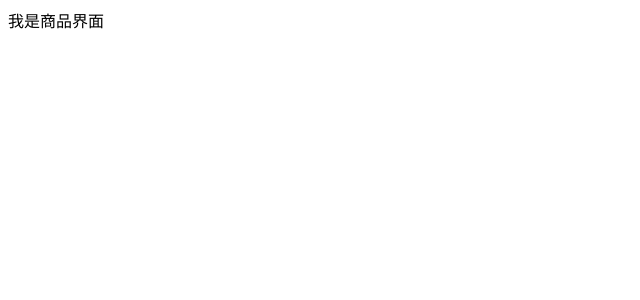
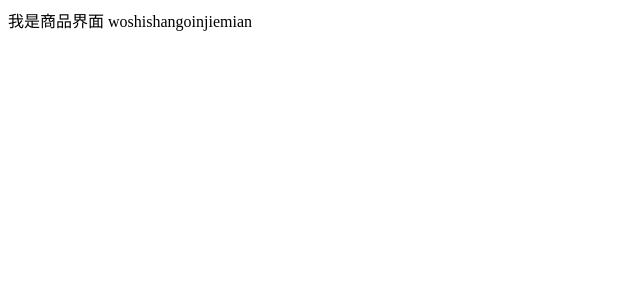
Before and after one commit to yqc0911/nuxt_demo, a Nuxt app: page /product in a window 1280 px wide. Shown: the top 300 px of the page, without its empty margins (0-640 px from the left). Built offline with nearby package versions, Linux system fonts and the light colour scheme.

Commit message:
添加界面

```diff
--- a/app/pages/product.vue
+++ b/app/pages/product.vue
@@ -1,6 +1,7 @@
 <template>
     <div>
         我是商品界面
+        woshishangoinjiemian
     </div>
 </template>
 
```
